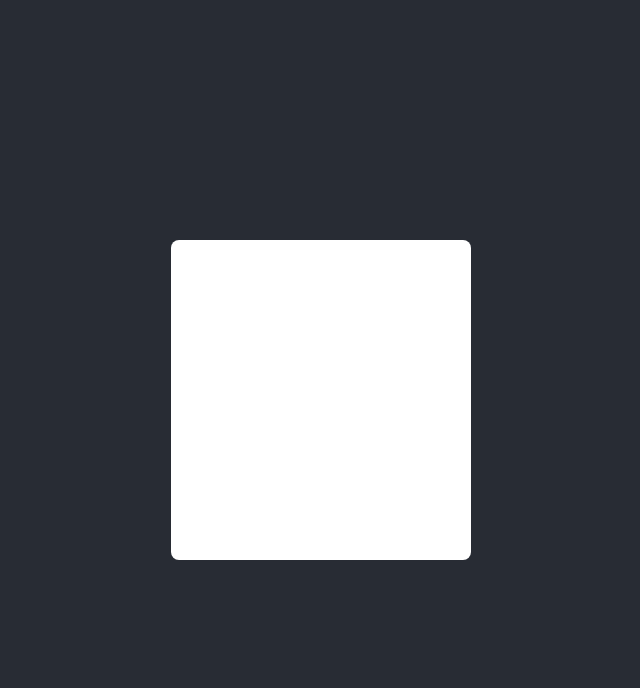
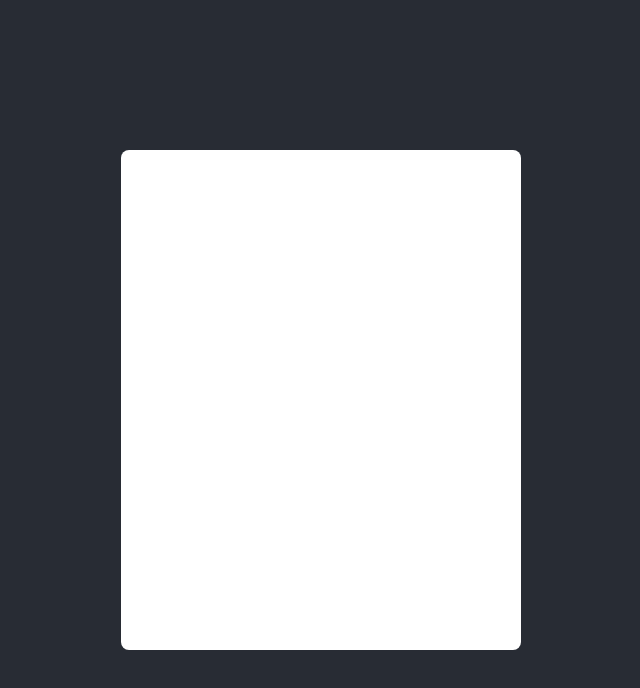
Before and after one commit to tanthuann/flash-english, a React (Create React App) app: page / in a window 1280 px wide. Shown: the top 688 px of the page, without its empty margins (319-959 px from the left). Built offline with nearby package versions, Linux system fonts and the light colour scheme.

Commit message:
style: adjust width, height of Card

```diff
--- a/src/components/Card/style.scss
+++ b/src/components/Card/style.scss
@@ -1,6 +1,6 @@
 .card-wrapper {
-  width: 300px;
-  height: 320px;
+  width: 400px;
+  height: 500px;
   background-color: #fff;
   border-radius: 8px;
 }
```
